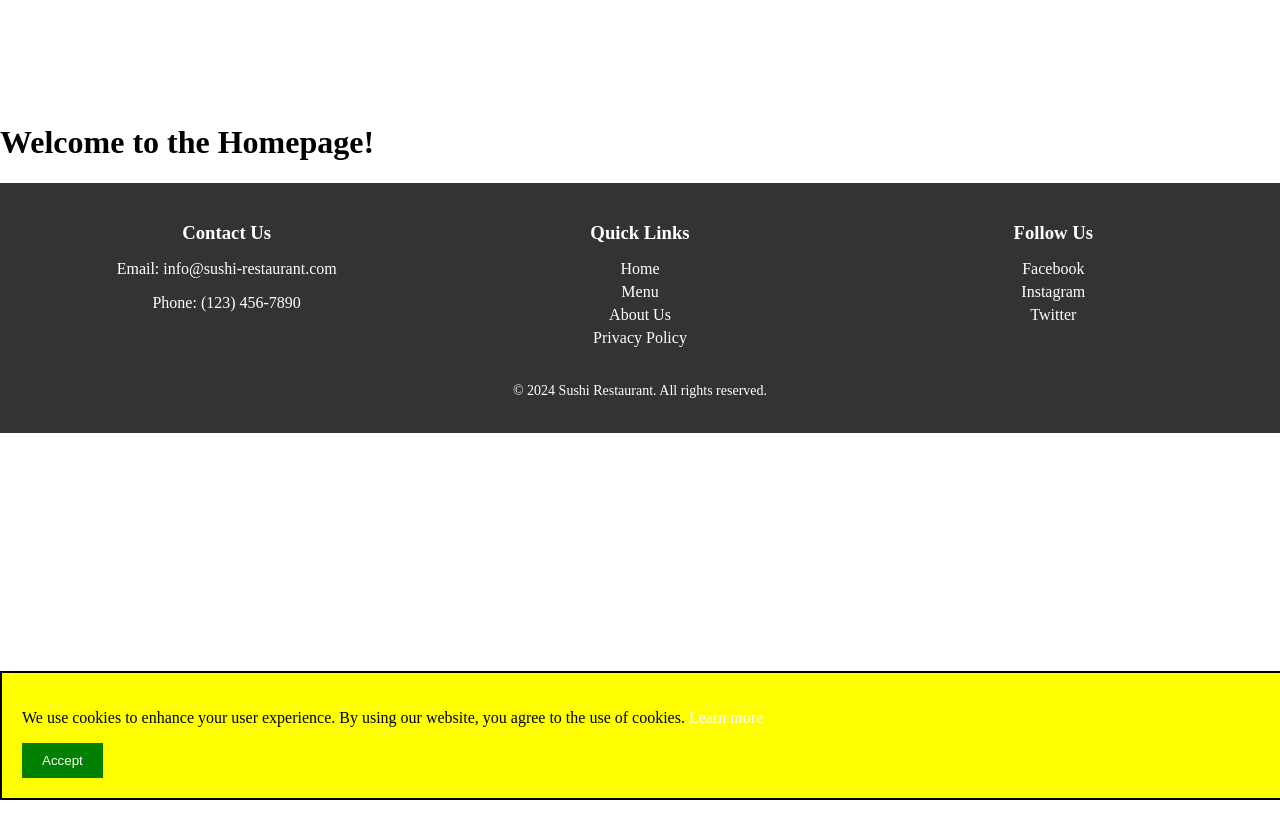
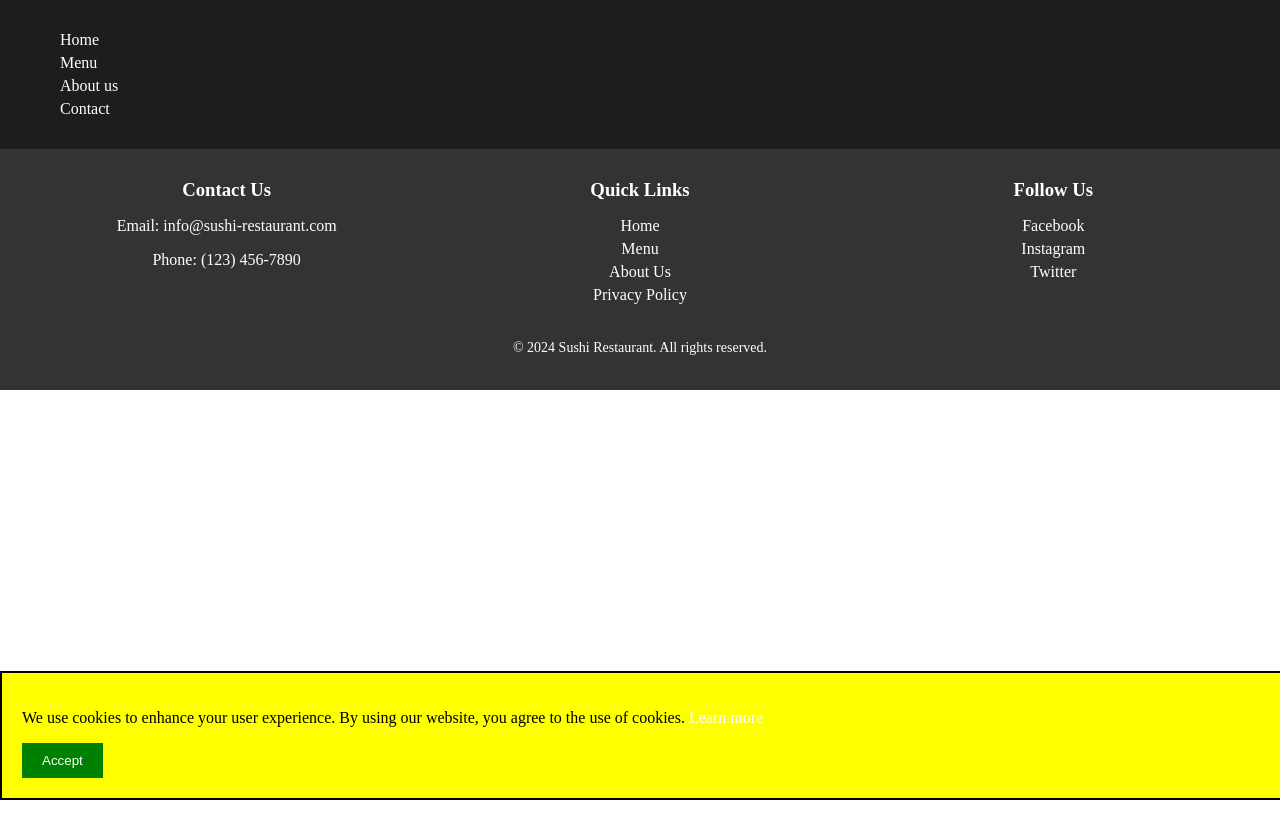
Before and after one commit to Lambertus7/Sushi, a Next.js app: page / in a window 1280 px wide. Shown: the top 838 px of the page. Before the commit the page ends 816 px from the top, so only its background shows below. Built offline with nearby package versions, Linux system fonts and the light colour scheme.

Commit message:
Created the base look for the navbar

```diff
--- a/src/styles/globals.css
+++ b/src/styles/globals.css
@@ -50,3 +50,70 @@
   margin-top: 20px;
   font-size: 14px;
 }
+
+.navbar {
+  background-color: #1d1d1d;
+  padding: 10px 20px;
+  position: fixed;
+  width: 100%;
+  top: 0;
+  left: 0;
+  z-index: 1000;
+}
+
+.navbar-container {
+  display: flex;
+  /* flex-direction: row; */
+  justify-content: space-between;
+  align-items: center;
+  max-width: 1200px;
+  margin: 0 auto;
+}
+
+.nav-links {
+  list-style: none;
+  display: flex;
+  flex-direction: row;
+  margin: 0;
+  padding: 0;
+}
+
+.nav-links li {
+  margin-left: 20px;
+}
+
+.nav-links a {
+  color: white;
+  text-decoration: none;
+  font-size: 18px;
+  padding: 10px 15px;
+  transition: all 0.3s ease;
+  border-radius: 5px;
+}
+
+.nav-links a:hover {
+  background-color: #ff6347;
+  color: white;
+  box-shadow: 0px 4px 10px rgba(0, 0, 0, 0.2);
+}
+
+body {
+  padding-top: 60px; /* Add padding to the body to avoid content being hidden under the navbar */
+}
+
+/* Mobile responsiveness */
+@media screen and (max-width: 768px) {
+  .navbar-container {
+    flex-direction: column;
+    align-items: flex-start;
+  }
+
+  .nav-links {
+    flex-direction: column;
+    width: 100%;
+  }
+
+  .nav-links li {
+    margin: 10px 0;
+  }
+}
```
